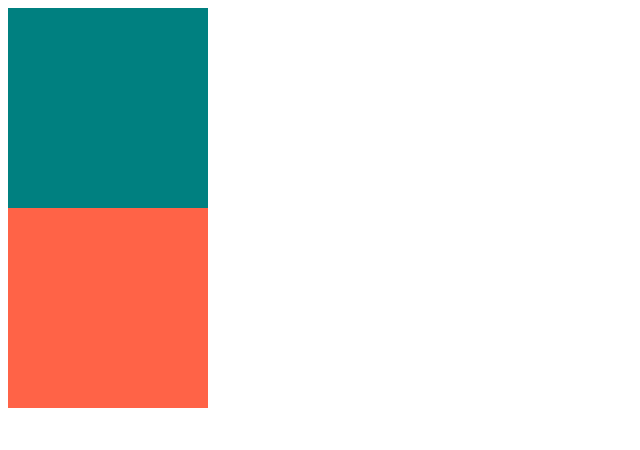
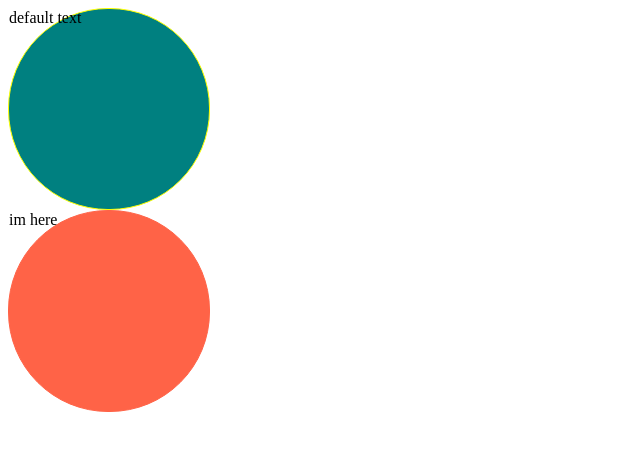
Before and after one commit to Attmoon/react-masterclass-real, a React (Create React App) app: page / in a window 1280 px wide. Shown: the top 450 px of the page, without its empty margins (0-640 px from the left). Built offline with nearby package versions, Linux system fonts and the light colour scheme.

Commit message:
optional props

```diff
--- a/src/App.tsx
+++ b/src/App.tsx
@@ -3,8 +3,8 @@
 function App() {
   return (
     <div>
-      <Circle bgColor="teal"/>
-      <Circle bgColor="tomato"/>
+      <Circle $borderColor="yellow" $bgColor="teal"/>
+      <Circle $text="im here" $bgColor="tomato"/>
     </div>
   );
 }
--- a/src/Circle.tsx
+++ b/src/Circle.tsx
@@ -1,21 +1,28 @@
 import styled from "styled-components";
 
 interface ContainerProps {
-  bgColor: string;
+  $bgColor: string;
+  $borderColor: string;
 }
 
 const Container = styled.div<ContainerProps>`
   width: 200px;
   height: 200px;
-  background-color: ${(props) => props.bgColor};
+  background-color: ${(props) => props.$bgColor};
+  border-radius: 100px;
+  border: 1px solid ${props => props.$borderColor};
 `;
 
 interface CircleProps {
-  bgColor: string;
+  $bgColor: string;
+  $borderColor?: string;
+  $text?: string;
 }
 
-function Circle({ bgColor }: CircleProps) {
-  return <Container bgColor={bgColor} />;
+function Circle({ $bgColor, $borderColor, $text="default text" }: CircleProps) {
+  return <Container $bgColor={$bgColor} $borderColor={$borderColor ?? $bgColor} >
+    {$text}
+  </Container>;
 }
 
 export default Circle;
```
